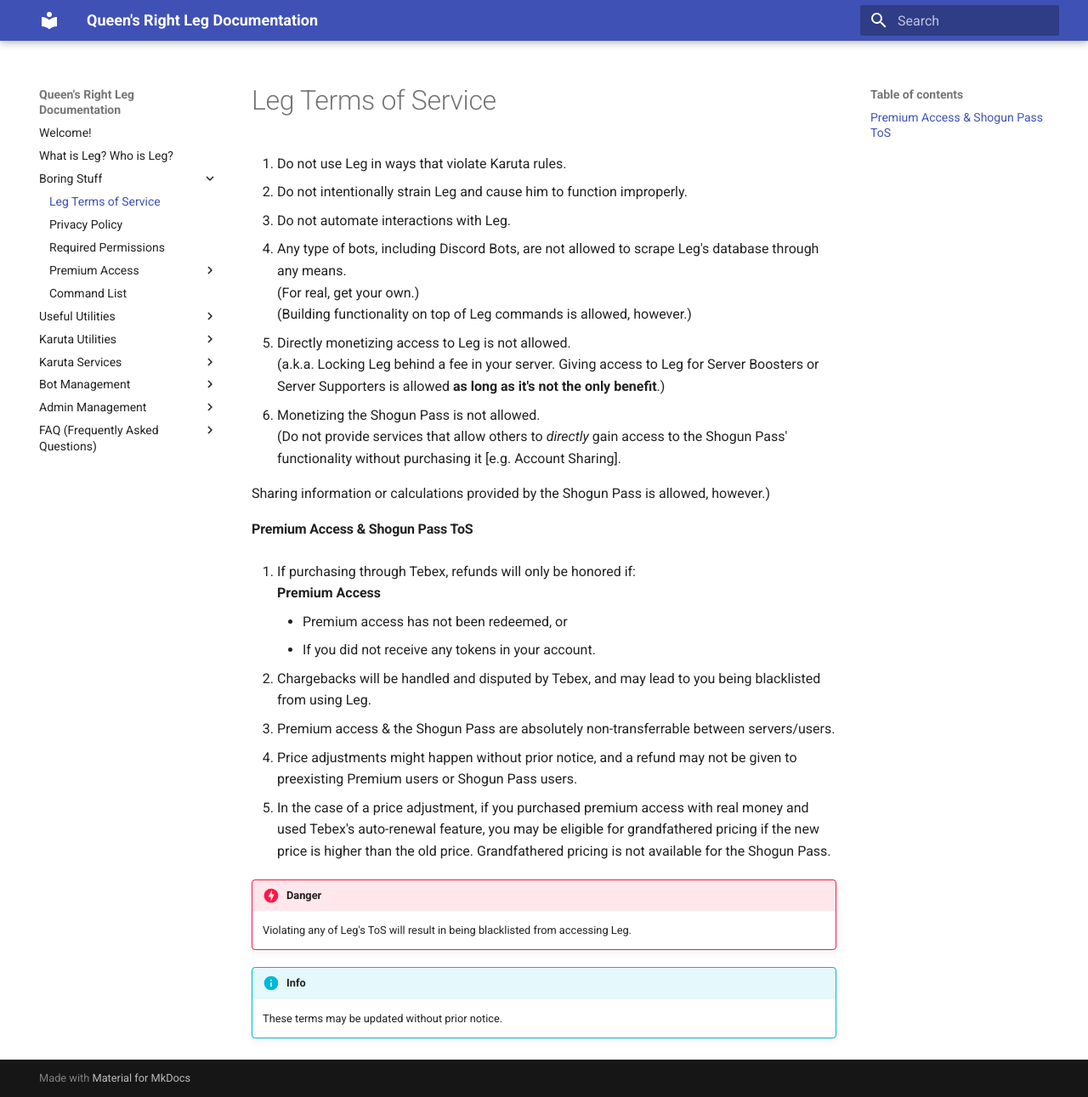
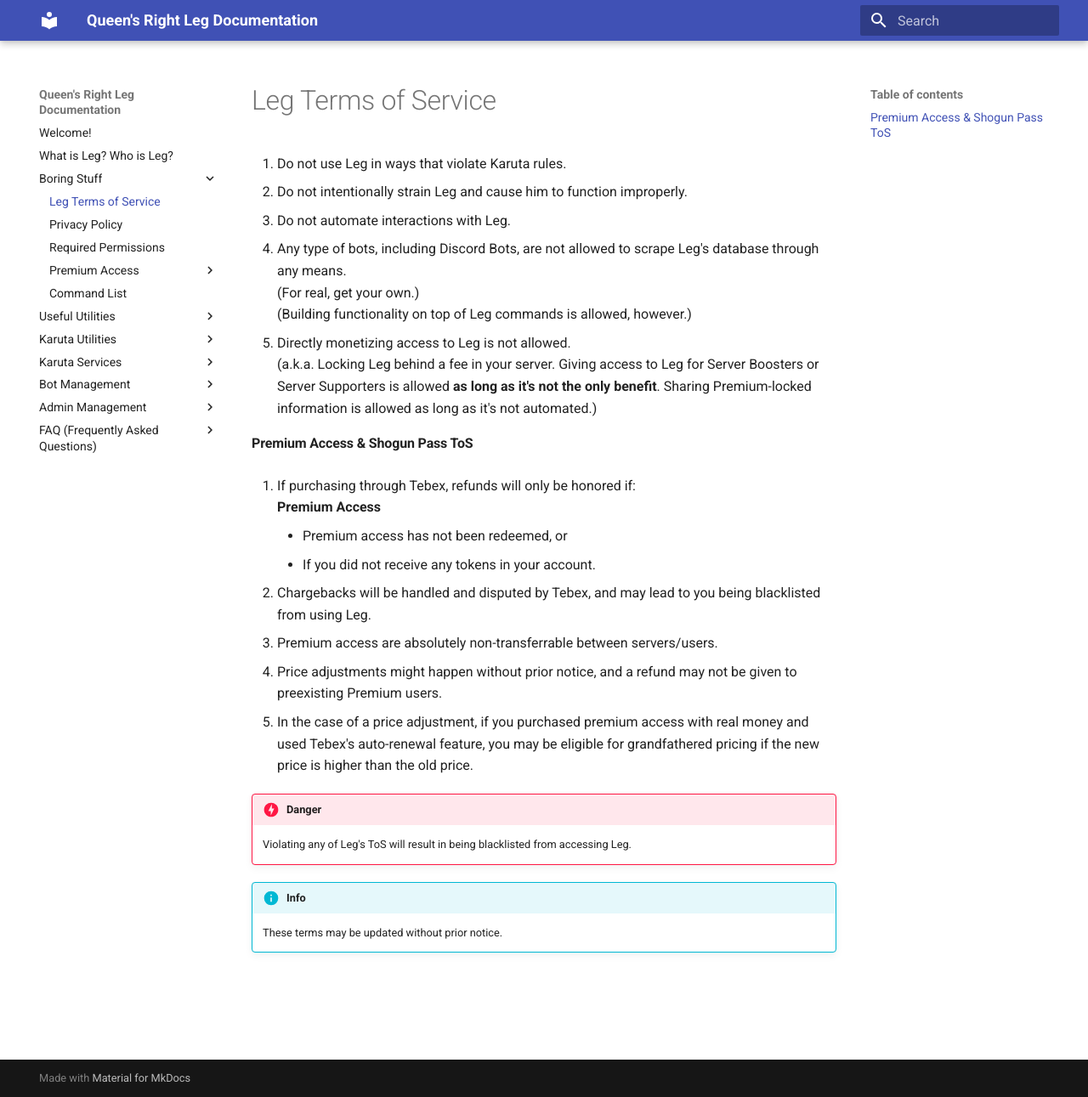
Before and after one commit to RyanCheddar/queens-right-leg, an MkDocs documentation site: the page built from docs/boring-stuff/leg-terms-of-service.md, in a window 1280 px wide and 1291 px high. Shown: the whole window at 85% size. Built offline with MkDocs 1.6.1 and Material for MkDocs 9.7.7, drawn with Linux system fonts in a browser that asks for light colours.

Commit message:
formatting

```diff
--- a/docs/boring-stuff/leg-terms-of-service.md
+++ b/docs/boring-stuff/leg-terms-of-service.md
@@ -7,11 +7,7 @@
    (For real, get your own.)
    (Building functionality on top of Leg commands is allowed, however.)
 5. Directly monetizing access to Leg is not allowed.
-   (a.k.a. Locking Leg behind a fee in your server. Giving access to Leg for Server Boosters or Server Supporters is allowed **as long as it's not the only benefit**.)
-6. Monetizing the Shogun Pass is not allowed.
-   (Do not provide services that allow others to _directly_ gain access to the Shogun Pass' functionality without purchasing it \[e.g. Account Sharing].
-
-   Sharing information or calculations provided by the Shogun Pass is allowed, however.)
+   (a.k.a. Locking Leg behind a fee in your server. Giving access to Leg for Server Boosters or Server Supporters is allowed **as long as it's not the only benefit**. Sharing Premium-locked information is allowed as long as it's not automated.)
 
 #### Premium Access & Shogun Pass ToS
 
@@ -21,9 +17,9 @@
       - If you did not receive any tokens in your account.
 
 2. Chargebacks will be handled and disputed by Tebex, and may lead to you being blacklisted from using Leg.
-3. Premium access & the Shogun Pass are absolutely non-transferrable between servers/users.
-4. Price adjustments might happen without prior notice, and a refund may not be given to preexisting Premium users or Shogun Pass users.
-5. In the case of a price adjustment, if you purchased premium access with real money and used Tebex's auto-renewal feature, you may be eligible for grandfathered pricing if the new price is higher than the old price. Grandfathered pricing is not available for the Shogun Pass.
+3. Premium access are absolutely non-transferrable between servers/users.
+4. Price adjustments might happen without prior notice, and a refund may not be given to preexisting Premium users.
+5. In the case of a price adjustment, if you purchased premium access with real money and used Tebex's auto-renewal feature, you may be eligible for grandfathered pricing if the new price is higher than the old price.
 
 !!! danger
     Violating any of Leg's ToS will result in being blacklisted from accessing Leg.
```
Also changed, not shown: docs/boring-stuff/command-list.md (+2 -2 lines).
